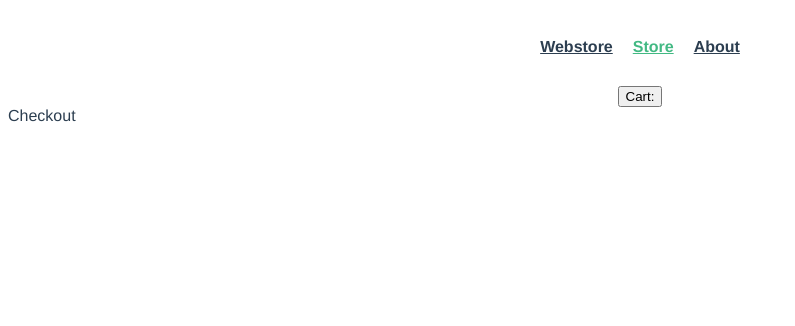
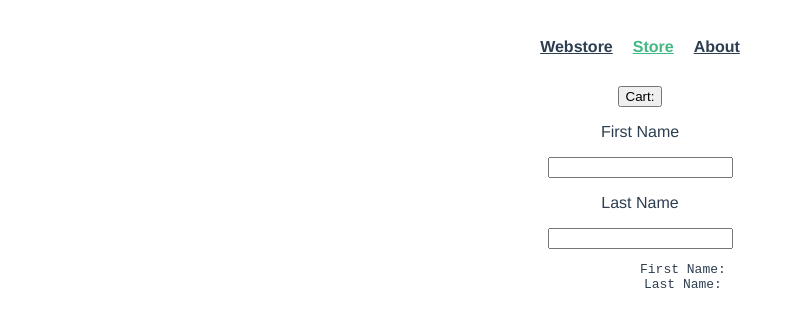
Before and after one commit to stoled/webstore, a Vue app: page /store in a window 1280 px wide. Both pictures are taken after a click on the button "Cart:". Shown: the top 326 px of the page, without its empty margins (0-795 px from the left). Built offline with nearby package versions, Linux system fonts and the light colour scheme.

Commit message:
build it

```diff
--- a/src/views/Store.vue
+++ b/src/views/Store.vue
@@ -6,9 +6,9 @@
       </button>
     </div>
 
-    <div class="product">
+    <div>
 
-      <div v-if="showProduct">
+      <div class="product" v-if="showProduct">
         <figure class="image">
           <img v-bind:src="product.image">
         </figure>
@@ -26,7 +26,20 @@
       </div>
 
       <div v-else>
-        Checkout
+        <div>
+          <p>First Name</p>
+          <input type="text" v-model="order.firstName">
+        </div>
+        <div>
+          <p>Last Name</p>
+          <input type="text" v-model="order.lastName">
+        </div>
+        <div>
+          <pre>
+            First Name: {{order.firstName}}
+            Last Name: {{order.lastName}}
+          </pre>
+        </div>
       </div>
 
     </div>
@@ -39,6 +52,10 @@ export default {
   data() {
     return {
       showProduct: true,
+      order: {
+        firstName: '',
+        lastName: ''
+      },
       product: {
         id: 1,
         title: "Product 1",
@@ -81,6 +98,8 @@ export default {
   width: 25%;
   min-width: 200px;
   text-align: left;
+  padding: 20px;
+  background-color: #eee;
   figure {
     margin: 0;
   }
```
Also changed, not shown: 10 other files (tests, documents, lock files or other folders).
